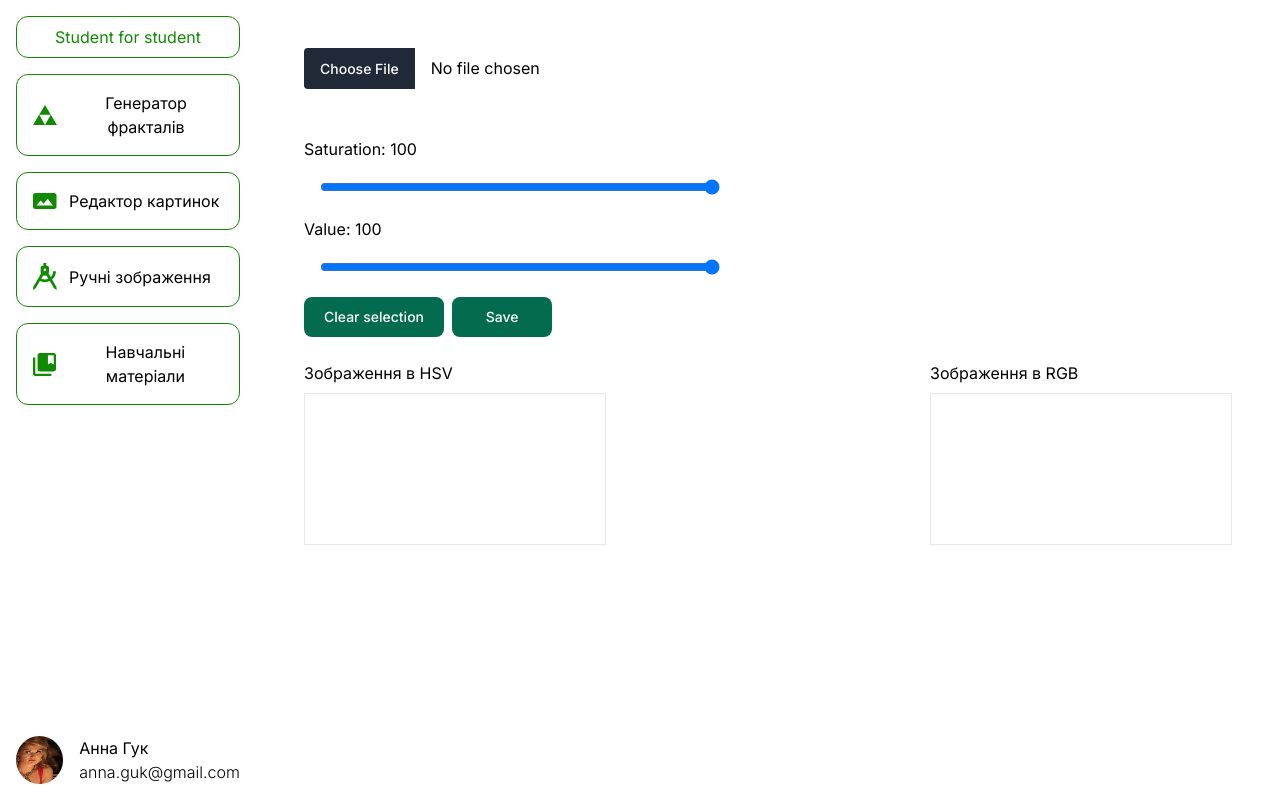
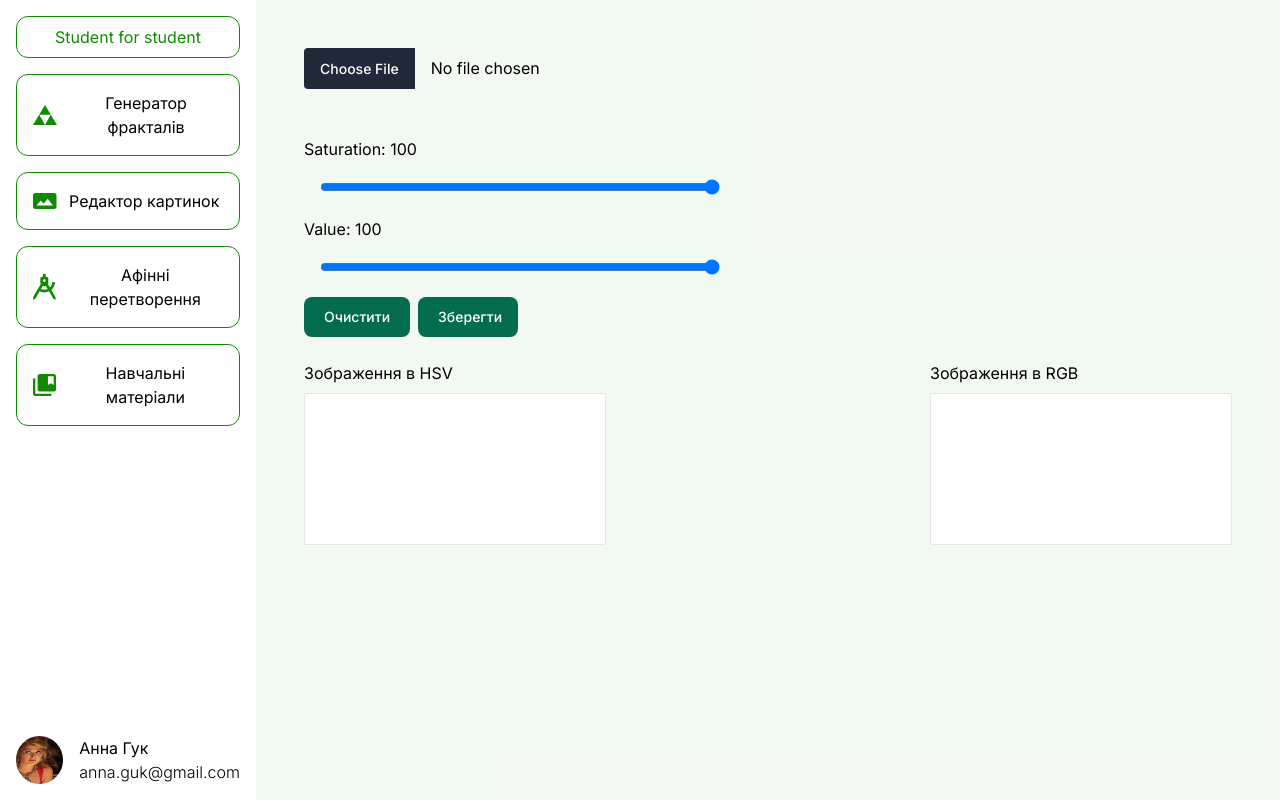
Before and after one commit to Alik1604/cg-labs, a Next.js app: page /platform/images in a window 1280 px wide. Built offline with nearby package versions, Linux system fonts and the light colour scheme.

Commit message:
small fixes

```diff
--- a/src/app/platform/images/page.tsx
+++ b/src/app/platform/images/page.tsx
@@ -203,7 +203,7 @@ const Images: React.FC = () => {
       <Navigation />
 
       <div
-        className="flex flex-col flex-grow p-12"
+        className="flex flex-col flex-grow p-12 bg-[#108A000D]"
         style={{
           color: "black",
         }}
@@ -257,14 +257,14 @@ const Images: React.FC = () => {
               }
             }}
           >
-            Clear selection
+            Очистити
           </button>
           <button
             onClick={handleSave}
             type="button"
             className="w-[100px] h-[40px] focus:outline-none text-white bg-green-700 hover:bg-green-800 focus:ring-4 focus:ring-green-300 font-medium rounded-lg text-sm px-5 py-2.5 mr-2 mb-2 dark:bg-green-600 dark:hover:bg-green-700 dark:focus:ring-green-800"
           >
-            Save
+            Зберегти
           </button>
         </div>
         <div className="flex justify-between my-4">
--- a/src/app/platform/materials/[id]/page.tsx
+++ b/src/app/platform/materials/[id]/page.tsx
@@ -10,10 +10,10 @@ export default async function Page({ params }: any) {
   const data = JSON.parse(file);
 
   return (
-    <main className="flex min-h-screen flex-row bg-white">
+    <main className="flex max-h-screen flex-row bg-white">
       <Navigation />
 
-      <div className="flex min-h-screen w-[80%] bg-[#108A000D]  p-12 text-black">
+      <div className="flex w-[80%] bg-[#108A000D] p-12 text-black overflow-scroll">
         <Materials data={data} />
       </div>
     </main>
--- a/src/components/materials/index.tsx
+++ b/src/components/materials/index.tsx
@@ -21,7 +21,13 @@ export default function Materials({ data }: any) {
         {data.content.map((item: any, index: React.Key | null | undefined) => (
           <p key={index}>{item.paragraph}</p>
         ))}
-
+        <img
+          style={{
+            width: 600,
+            alignSelf: "center",
+          }}
+          src={data.img}
+        />
         <div className="flex gap-4 flex-col">
           {data.tests.map((test: any, index: React.Key | null | undefined) => (
             <div key={index}>
--- a/src/components/navigation/index.tsx
+++ b/src/components/navigation/index.tsx
@@ -24,7 +24,7 @@ function Navigation() {
         <Link href="/platform/transformations" className="flex">
           <button className="bg-white p-4 flex flex-grow flex-row gap-3 text-white rounded-xl border border-[#108A00] items-center">
             <Image src="/icons/transform.svg" alt="" width={24} height={24} />
-            <p className="text-black">Ручні зображення</p>
+            <p className="text-black">Афінні перетворення</p>
           </button>
         </Link>
         <Link href="/platform/materials" className="flex">
--- a/src/fractals/fractal_canvas.js
+++ b/src/fractals/fractal_canvas.js
@@ -40,7 +40,7 @@ const FractalCanvas = ({ scale, dx, dy, type, palette }) => {
       <button
         onClick={handleSave}
         type="button"
-        className="w-[100px] h-[40px] focus:outline-none text-white bg-green-700 hover:bg-green-800 focus:ring-4 focus:ring-green-300 font-medium rounded-lg text-sm px-5 py-2.5 mr-2 mb-2 dark:bg-green-600 dark:hover:bg-green-700 dark:focus:ring-green-800"
+        className="w-[150px] h-[40px] focus:outline-none text-white bg-green-700 hover:bg-green-800 focus:ring-4 focus:ring-green-300 font-medium rounded-lg text-sm px-5 py-2.5 mr-2 mb-2 dark:bg-green-600 dark:hover:bg-green-700 dark:focus:ring-green-800"
       >
         Зберегти фрактал
       </button>
--- a/src/materials/1.json
+++ b/src/materials/1.json
@@ -11,6 +11,7 @@
         "paragraph": "Не лише природа має монополію на фрактали. Люди використовують фрактальні форми в архітектурі, мистецтві, навіть у моді. А вчені та інженери використовують фрактали для створення більш ефективних антен, комп'ютерних мереж та медичних зображень. Так, фрактали — це не лише гарно, але й корисно!"
       }
     ],
+    "img":"https://media.hswstatic.com/eyJidWNrZXQiOiJjb250ZW50Lmhzd3N0YXRpYy5jb20iLCJrZXkiOiJnaWZcL2ZyYWN0YWwtdXBkYXRlMS5qcGciLCJlZGl0cyI6eyJyZXNpemUiOnsid2lkdGgiOjgyOH19fQ==",
     "tests": [
       {
         "question": "Де ми можемо знайти фрактали у природі?",
--- a/src/materials/2.json
+++ b/src/materials/2.json
@@ -11,6 +11,7 @@
       "paragraph": "Фрактали не тільки вражають своєю красою, але й мають практичне застосування. Вони використовуються в комп'ютерному моделюванні природних явищ, від моделювання галактик до погоди, і в комп'ютерному мистецтві для створення складних зображень."
     }
   ],
+  "img": "https://news.mit.edu/sites/default/files/styles/news_article__image_gallery/public/images/201910/MIT-Nano-Fractals_0.jpg?itok=5cWDnwav",
   "tests": [
     {
       "question": "Що таке фрактал?",
--- a/src/materials/3.json
+++ b/src/materials/3.json
@@ -11,6 +11,7 @@
         "paragraph": "Вибір правильної кольорової схеми може значно вплинути на сприйняття продукту або твору мистецтва. Кольори впливають на наші емоції та поведінку, тому їх правильний вибір важливий для створення ефективного дизайну."
       }
     ],
+    "img":"https://www.shutterstock.com/blog/wp-content/uploads/sites/5/2019/05/Colour-wheel-scheme_3.jpg",
     "tests": [
       {
         "question": "Що таке кольорова палітра?",
--- a/src/materials/4.json
+++ b/src/materials/4.json
@@ -11,6 +11,7 @@
         "paragraph": "Веселки можна бачити, коли сонце знаходиться позаду спостерігача, а дощ - перед ним. Іноді можна побачити подвійну веселку, де друга веселка має кольори в зворотньому порядку. Це створює додаткову чарівність природного феномену."
       }
     ],
+    "img":"https://img.freepik.com/premium-vector/realistic-prism_102902-2195.jpg",
     "tests": [
       {
         "question": "Що створює кольори веселки?",
--- a/src/materials/5.json
+++ b/src/materials/5.json
@@ -11,6 +11,7 @@
         "paragraph": "У комп'ютерній графіці афінні перетворення використовуються для анімації, моделювання, та створення спецефектів. Вони дозволяють художникам та дизайнерам легко маніпулювати об'єктами та сценами, надаючи їм необхідний рівень контролю над своїми творіннями."
       }
     ],
+    "img":"https://docplayer.net/docs-images/74/70152814/images/68-0.jpg",
     "tests": [
       {
         "question": "Що таке афінні перетворення?",
--- a/src/materials/6.json
+++ b/src/materials/6.json
@@ -11,6 +11,7 @@
       "paragraph": "У цифровій анімації та ігровому дизайні, ці перетворення є ключовими для створення динамічних та захоплюючих візуальних ефектів. Від простого анімованого руху до складних тривимірних сцен, афінні перетворення роблять цифровий світ оживленим та реалістичним."
     }
   ],
+  "img": "https://upload.wikimedia.org/wikibooks/ru/4/4d/Affexamples.jpg",
   "tests": [
     {
       "question": "Що включають в себе афінні перетворення?",
```
Lines whose indentation alone changed are shown as unchanged.
